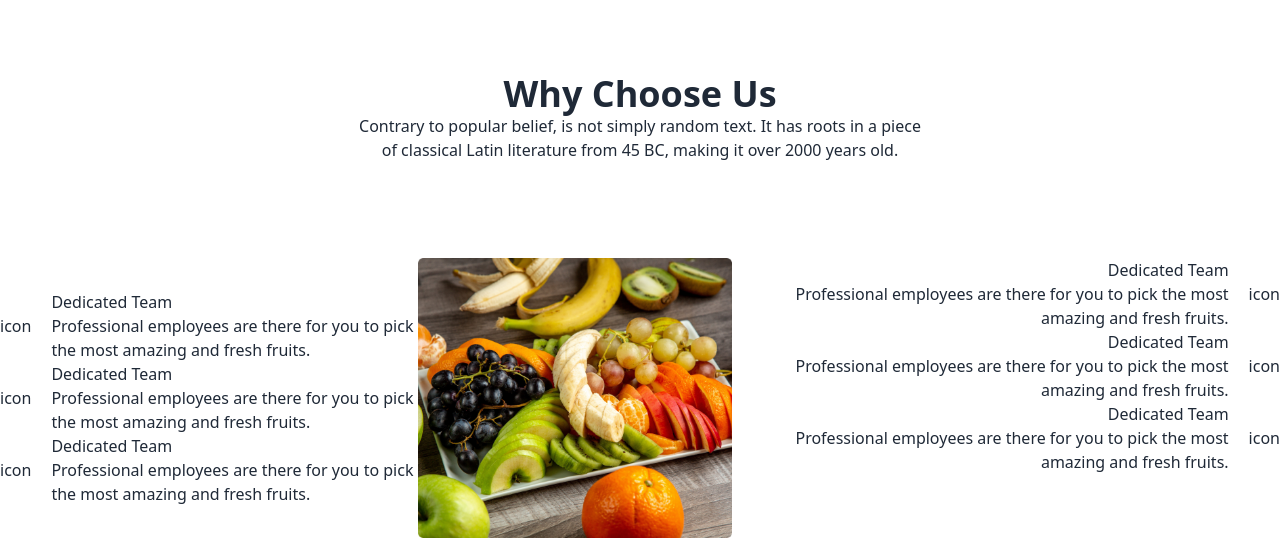
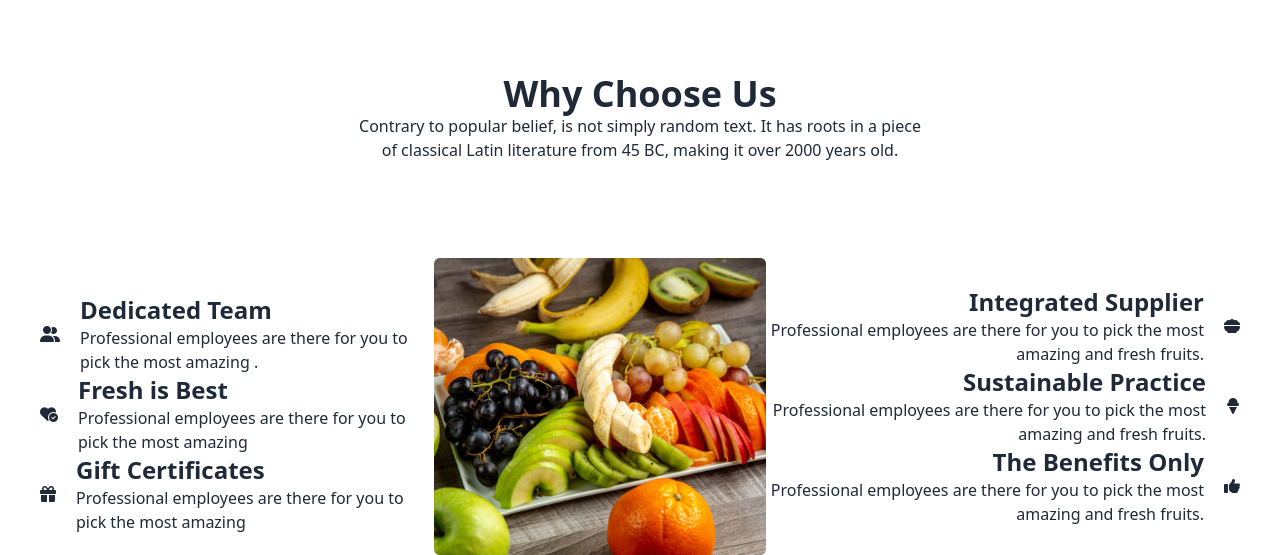
Before and after one commit to Engr-Monir/Fruit-Burst, a plain HTML site: page index.html in a window 1280 px wide. Shown: the part 2704-3259 px from the top of the page. Drawn offline with nearby package versions, Linux system fonts and the light colour scheme.

Commit message:
some design update

```diff
--- a/index.html
+++ b/index.html
@@ -540,75 +540,80 @@
   <h3 class="text-center m-auto text-4xl font-extrabold">Why Choose Us </h3>
   <p class="text-center m-auto max-w-xl">Contrary to popular belief, is not simply random text. It has roots in a piece of classical Latin literature from 45 BC, making it over 2000 years old.</p>
 
-          <div class="flex flex-col md:flex-row pt-24  ">
+          <div class="flex flex-col md:flex-row pt-24 px-10 ">
             <div class=" flex flex-col-reverse md:flex-row  items-center ">
-<div class="flex w-8/12">
+<div class="flex w-12/12 items-center">
 
-<div  class="flex flex-col">
-  <div class="flex flex-col md:flex-row  items-center gap-x-5">
-    <div>icon </div>
+<div  class="flex flex-col ">
+  <div class="flex flex-col md:flex-row  items-center gap-x-5
+  pt-4">
+    <div><i class="fa-solid fa-user-group rounded-full "></i> </div>
     <div class="text-center m-auto md:text-start">
-      <h3>Dedicated Team</h3>
-      <p>Professional employees are there for you to pick the most amazing and fresh fruits.</p>
+      <h3 class="text-2xl font-bold">Dedicated Team</h3>
+      <p>Professional employees are there for you to pick the most amazing .</p>
     </div>
   </div>
 
 
   <div class="flex flex-col md:flex-row items-center gap-x-5">
-    <div>icon </div>
+    <div><i class="fa-solid fa-heart-circle-check rounded-full"></i></div>
     <div class="text-center m-auto md:text-start">
-      <h3>Dedicated Team</h3>
-      <p>Professional employees are there for you to pick the most amazing and fresh fruits.</p>
+      <h3 class="text-2xl font-bold">Fresh is Best</h3>
+      <p>Professional employees are there for you to pick the most amazing </p>
     </div>
   </div>
 
   <div class="flex flex-col md:flex-row items-center gap-x-5">
-    <div>icon </div>
+    <div><i class="fa-solid fa-gift rounded-full"></i> </div>
     <div class="text-center m-auto md:text-start">
-      <h3 >Dedicated Team</h3>
-      <p>Professional employees are there for you to pick the most amazing and fresh fruits.</p>
+      <h3 class="text-2xl font-bold" >Gift Certificates</h3>
+      <p>Professional employees are there for you to pick the most amazing </p>
     </div>
   </div>
 </div>
 </div>
 
-        <div class="w-6/12">
+        <div class="w-auto ">
         <img src="./images/whychoose1.png" alt="">
         </div>
     </div>
-
-    <div class="flex w-8/12 ">
+    <div class=" flex flex-col-reverse md:flex-row  items-center">
+      <div class="flex w-12/12 ">
 
         <div  class="flex flex-col ">
-        <div class="flex flex-col md:flex-row  items-center gap-x-5 ">
-
+          <div class="flex flex-col md:flex-row-reverse  items-center gap-x-5 ">
+            <div><i class="fa-solid fa-bowl-food rounded-full"></i> </div>
             <div class="text-center m-auto md:text-right ">
-            <h3>Dedicated Team</h3>
+              <h3 class="text-2xl font-bold">Integrated Supplier</h3>
               <p>Professional employees are there for you to pick the most amazing and fresh fruits.</p>
             </div>
-          <div>icon </div>
+
           </div>
 
 
-        <div class="flex flex-col md:flex-row items-center gap-x-5">
+          <div class="flex flex-col md:flex-row-reverse items-center gap-x-5">
+            <div><i class="fa-solid fa-ice-cream rounded-full"></i></i></div>
+            <div class="text-center m-auto md:text-right ">
 
-          <div class="text-center m-auto md:text-right ">
-            <h3>Dedicated Team</h3>
+              <h3 class="text-2xl font-bold">Sustainable Practice</h3>
               <p>Professional employees are there for you to pick the most amazing and fresh fruits.</p>
             </div>
-          <div>icon </div>
+
           </div>
 
-        <div class="flex flex-col md:flex-row items-center gap-x-5">
-
+          <div class="flex flex-col md:flex-row-reverse items-center gap-x-5">
+            <div><i class="fa-solid fa-thumbs-up rounded-full"></i> </div>
             <div class="text-center m-auto md:text-right">
-            <h3 >Dedicated Team</h3>
+              <h3 class="text-2xl font-bold">The Benefits Only</h3>
               <p>Professional employees are there for you to pick the most amazing and fresh fruits.</p>
             </div>
-          <div>icon </div>
+
           </div>
         </div>
         </div>
+    </div>
+
+
 
     </div>
 </div>
```
Lines whose indentation alone changed are shown as unchanged.
